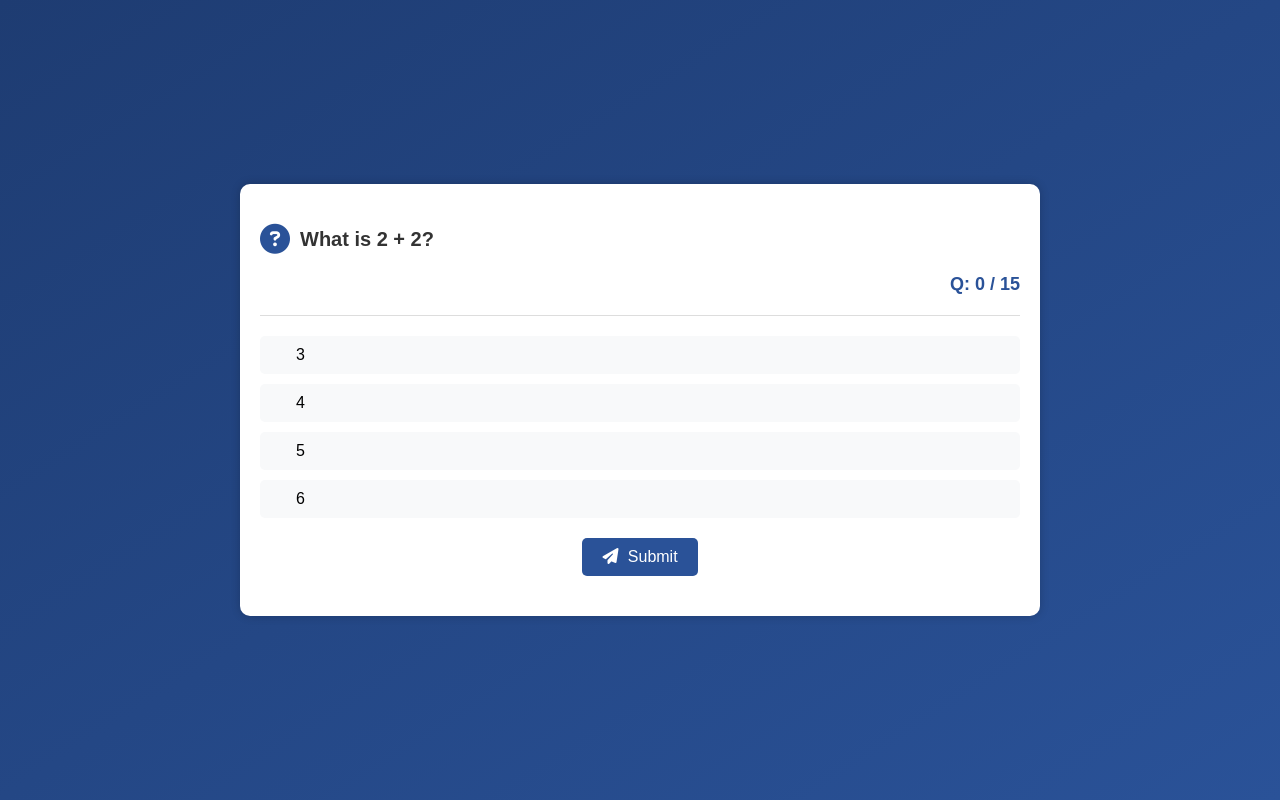
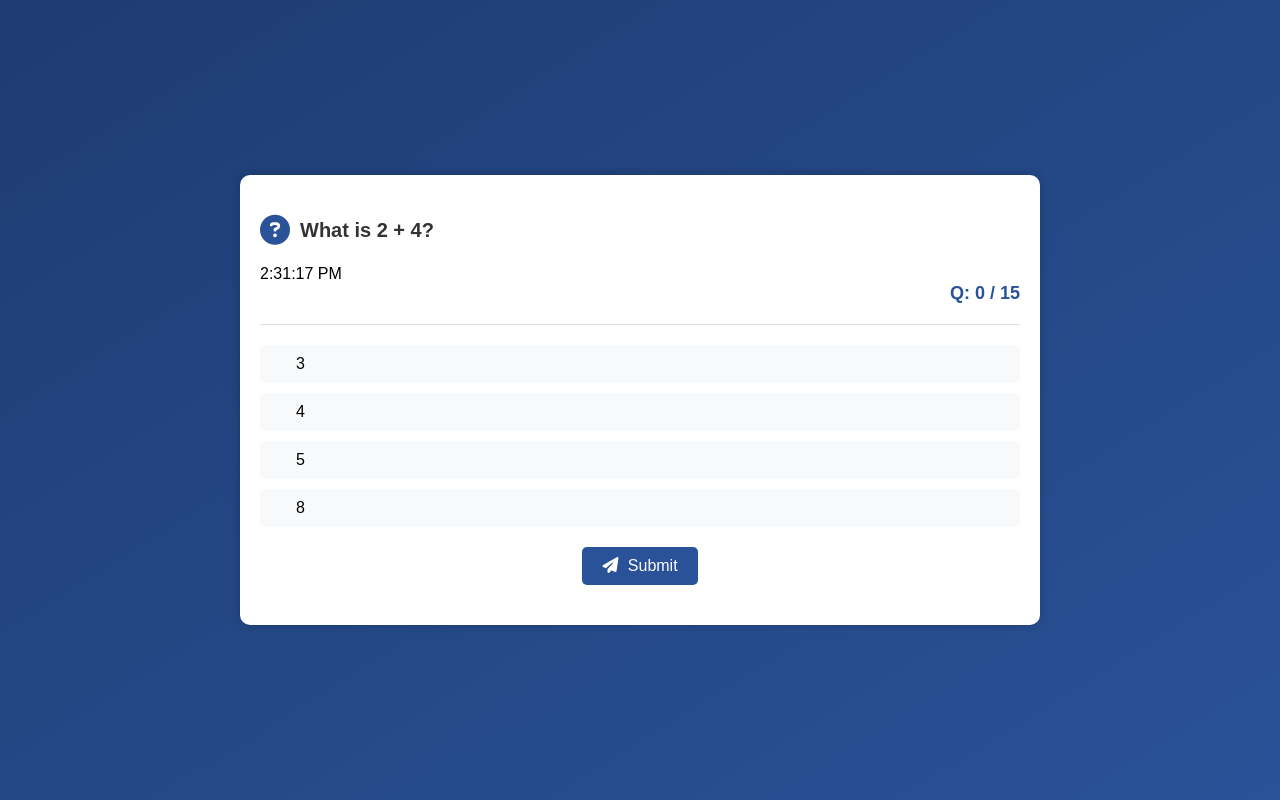
Before and after one commit to Abbasi-codes-hub/quizapp, a website: page index.html in a window 1280 px wide. Drawn offline with Linux system fonts and the light colour scheme.

Commit message:
Adds live time display and updates quiz questions
Introduces a real-time clock to the UI for enhanced interactivity.
Updates quiz questions and correct answers for improved accuracy and clarity.
Removes commented code and console logs for cleaner logic.

```diff
--- a/index.html
+++ b/index.html
@@ -21,6 +21,7 @@
               dolorem.
             </h1>
           </div>
+          <div class="time"><span class="timeDate"></span></div>
           <div class="scores">Q: <span class="Score">0</span> / <span class="totalTarget">5</span></div>
         </div>
         <hr>
--- a/index.js
+++ b/index.js
@@ -1,7 +1,7 @@
 const quizData = [
     {
-        question: "What is 2 + 2?",
-        options: ["3", "4", "5", "6"],
+        question: "What is 2 + 4?",
+        options: ["3", "4", "5", "8"],
         correct: 1
     },
     {
@@ -17,7 +17,7 @@ const quizData = [
     {
         question: "Capital of Pakistan?",
         options: ["Lahore", "Karachi", "Islamabad", "Peshawar"],
-        correct: 2
+        correct: 1
     },
     {
         question: "2 x 3 = ?",
@@ -70,7 +70,7 @@ const quizData = [
         correct: 1
     },
     {
-        question: "What is the primary function of SQL?",
+        question: "What is the primary function of (sql)?",
         options: ["Web Design", "Database Management", "Network Security", "Graphics Design"],
         correct: 1
     }
@@ -104,25 +104,12 @@ const loadQuiz = () => {
         optionElements[index].innerHTML = `<i class="fas fa-check-circle"></i>${elem}`;
 
     })
-    // console.log(optionElements);
 
 }
 
 loadQuiz()
-// check the index when user select an option or checked after clicking on submit
-// submitBtn.disabled  = true;
 
 const checkIndex = () => {
-    // let ans_index;
-    // answer.forEach((elem , index)=>{
-    //     if(elem.checked){
-    //         ans_index = index;
-    //     }
-    // })
-    // return ans_index;
-
-    //! more shorter code
-
     let answerhub = Array.from(answer)
     return answerhub.findIndex(elem => elem.checked)
 }
@@ -173,4 +160,18 @@ submitBtn.addEventListener("click", () => {
 
 })
 
-console.log("wish you happy life dear");
+// !! let arraay = quizData;
+
+
+let timeDate = document.querySelector(".timeDate");
+setInterval(() => {
+
+let date = new Date().toLocaleTimeString();
+
+timeDate.textContent = date
+}, 1000);
+
+let div = document.createElement("div");
+div.classList.add("style");
+div.innerText = currentQuestion
+timeDate.appendChild(div)
```
